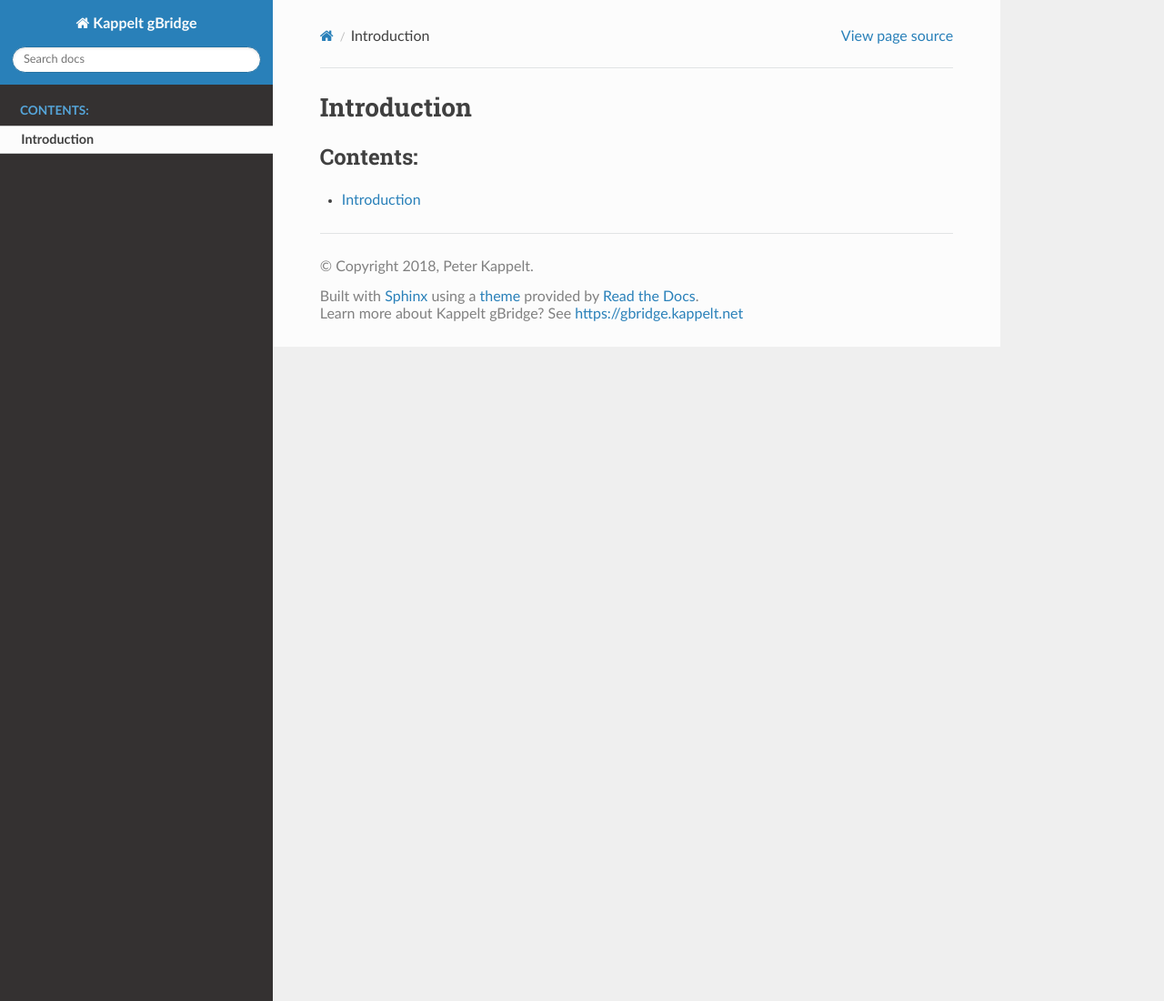
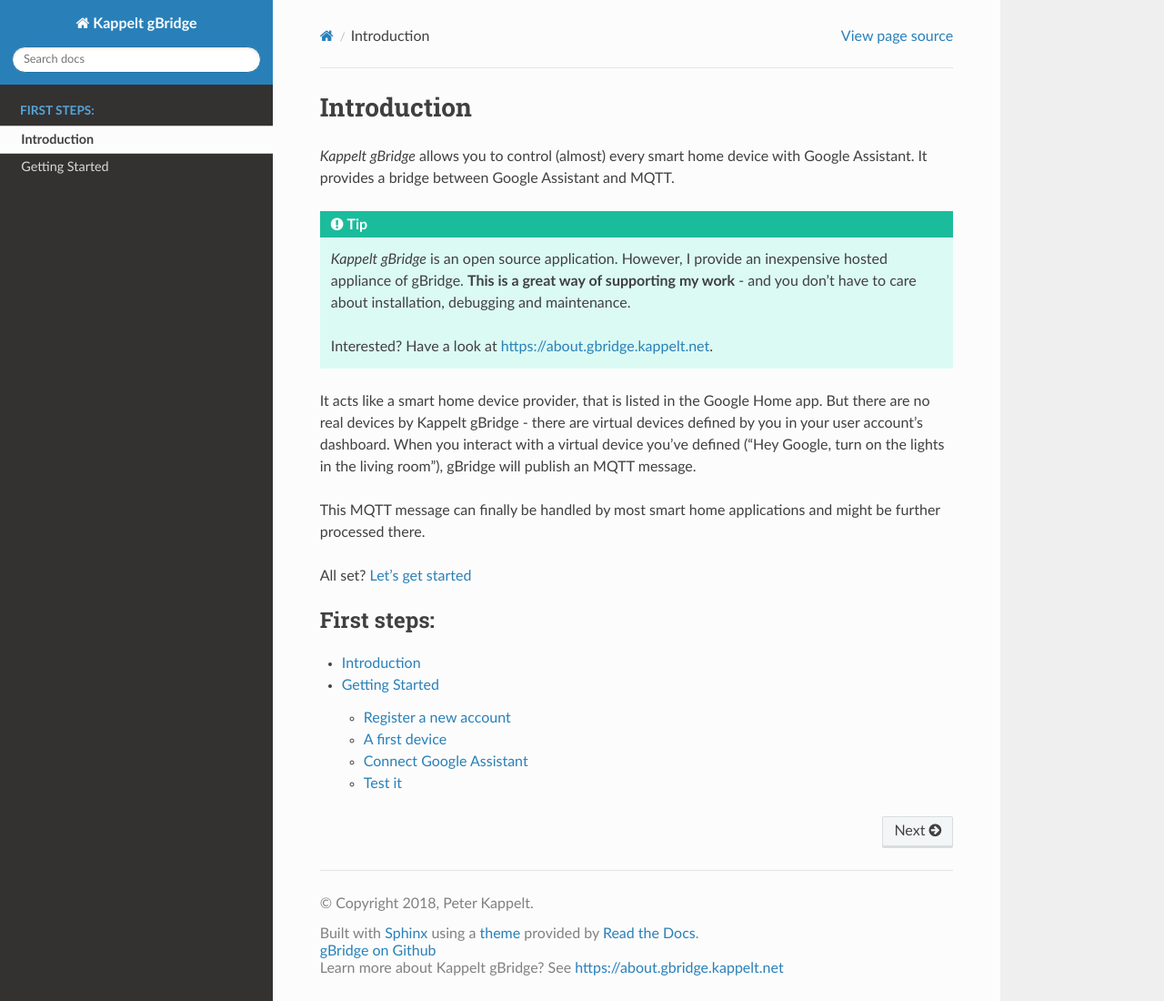
Before and after one commit to kservices/gBridge-doc, a Sphinx documentation site: the page built from source/index.rst, in a window 1280 px wide and 1100 px high. Shown: the whole window at 91% size. Built offline with Sphinx 7.4.7 and the Read the Docs theme 2.0.0, drawn with Linux system fonts in a browser that asks for light colours.

Commit message:
Qucikstart guid in documentation

```diff
--- a/source/_templates/footer.html
+++ b/source/_templates/footer.html
@@ -1,6 +1,7 @@
 {% extends '!footer.html' %} {% block extrafooter %} {{super}}
 
 <br>
-Learn more about Kappelt gBridge? See <a href="https://gbridge.kappelt.net" target="_blank">https://gbridge.kappelt.net</a>
+<a href="https://github.com/kservices/gBridge">gBridge on Github</a><br>
+Learn more about Kappelt gBridge? See <a href="https://about.gbridge.kappelt.net" target="_blank">https://about.gbridge.kappelt.net</a>
 
  {% endblock %}
--- a/source/conf.py
+++ b/source/conf.py
@@ -43,6 +43,7 @@
     'sphinx.ext.mathjax',
     'sphinx.ext.ifconfig',
     'sphinx.ext.githubpages',
+    'sphinx.ext.intersphinx',
 ]
 
 # Add any paths that contain templates here, relative to this directory.
--- /dev/null
+++ b/source/firstSteps/gettingStarted.rst
@@ -0,0 +1,105 @@
+Getting Started
+====================
+
+.. NOTE::
+   This manual is made with the hosted gBridge service. If you are running gBridge on your own servers, there might be some small differences. However, they can be easily adapted.
+
+Register a new account
+-----------------------
+That's not complicated at all: just visit `https://gbridge.kappelt.net/register <https://gbridge.kappelt.net/register>`_ and fill in the required information. After you've received the confirmation email, you can instantly log in.
+
+It might take up to 24 hours for your account to get fully activated during the beta phase, since some confirmations have to be done manually. You'll receive another mail once your account is fully set.
+
+A first device
+--------------------
+You'll see your account's dashboard for the first time after logging in.
+
+.. figure:: ../_static/empty-dashboard-devices.png
+   :width: 100%
+   :align: center
+   :alt: alternate text
+   :figclass: align-center
+
+   Your dashboard
+
+Press the top-right button labeled with "+ Device" to create a new one. Choose whatever you like. For this example, I've chosen "Light" as the type and both "On and Off" and "Brightness" as supported traits.
+
+.. figure:: ../_static/dashboard-first-device.png
+   :width: 100%
+   :align: center
+   :alt: alternate text
+   :figclass: align-center
+
+   Congratulations! You've just created your first virtual device.
+
+Note the MQTT topics that are listed here.
+
+Before we can move on to the Google Home app, you need to create an accesskey.
+
+.. TIP::
+   Accesskeys are one-time-passwords that can be used to link a gBridge account with the Google Home app.
+
+To do so, open the tab "Accesskeys" and click on the add-button.
+
+.. figure:: ../_static/dashboard-first-accesskey.png
+   :width: 100%
+   :align: center
+   :alt: alternate text
+   :figclass: align-center
+
+   You'll need that accesskey later!
+
+Connect Google Assistant
+-----------------------------
+Open the *Google Home App* to connect your Google Home system to gBridge. Navigate to the smart home settings and press the "Add" button to link your account. Select *Kappelt gBridge*.
+
+.. figure:: ../_static/googlehome-add-provider.png
+   :width: 50%
+   :align: center
+   :alt: alternate text
+   :figclass: align-center
+
+.. figure:: ../_static/googlehome-link-account.png
+   :width: 50%
+   :align: center
+   :alt: alternate text
+   :figclass: align-center
+
+   Enter your email, use the accesskey that was generated before.
+
+.. figure:: ../_static/googlehome-device-listed.png
+   :width: 50%
+   :align: center
+   :alt: alternate text
+   :figclass: align-center
+
+   Your newly created devices will appear in the list. If you like, you can assign a room to the devices.
+
+If you add new devices in your dashboard, they'll appear in the list automatically.
+
+Test it
+---------
+Everything is ready now! Messages will now be available on gBridge's public MQTT server. You can connect to it:
+
+:Hostname: mqtt.gbridge.kappelt.net
+:Port: 1883
+:Username: Shown in your account's dashboard under "My Account"
+:Password: Shown in your account's dashboard under "My Account"
+:TLS: Not yet supported
+
+Subscribe now to the MQTT topic that belongs to your device, for example with *mosquitto_sub*:
+
+.. code-block:: bash
+
+   mosquitto_sub --username your-username \
+      --pw your-password \
+      --topic gBridge/u2/d4/onoff \
+      --host mqtt.gbridge.kappelt.net
+
+.. figure:: ../_static/googlehome-try-it.png
+   :width: 100%
+   :align: center
+   :alt: alternate text
+   :figclass: align-center
+
+   A voice command leads to a published MQTT message.
--- a/source/index.rst
+++ b/source/index.rst
@@ -6,8 +6,24 @@
 Introduction
 ===========================================
 
+*Kappelt gBridge* allows you to control (almost) every smart home device with Google Assistant. It provides a bridge between Google Assistant and MQTT.
+
+.. TIP::
+   *Kappelt gBridge* is an open source application. However, I provide an inexpensive hosted appliance of gBridge.
+   **This is a great way of supporting my work** - and you don't have to care about installation, debugging and maintenance.
+
+   Interested? Have a look at `https://about.gbridge.kappelt.net <https://about.gbridge.kappelt.net>`_.
+
+It acts like a smart home device provider, that is listed in the Google Home app. But there are no real devices by Kappelt gBridge - there are virtual devices defined by you in your user account's dashboard.
+When you interact with a virtual device you've defined ("Hey Google, turn on the lights in the living room"), gBridge will publish an MQTT message.
+
+This MQTT message can finally be handled by most smart home applications and might be further processed there.
+
+All set? :doc:`Let's get started <firstSteps/gettingStarted>`
+
 .. toctree::
    :maxdepth: 2
-   :caption: Contents:
+   :caption: First steps:
 
    self
+   firstSteps/gettingStarted
```
Also changed, not shown: source/_static/dashboard-first-accesskey.png (added), source/_static/dashboard-first-device.png (added), source/_static/empty-dashboard-devices.png (added), source/_static/googlehome-add-provider.png (added), source/_static/googlehome-device-listed.png (added), source/_static/googlehome-link-account.png (added), source/_static/googlehome-try-it.png (added).
